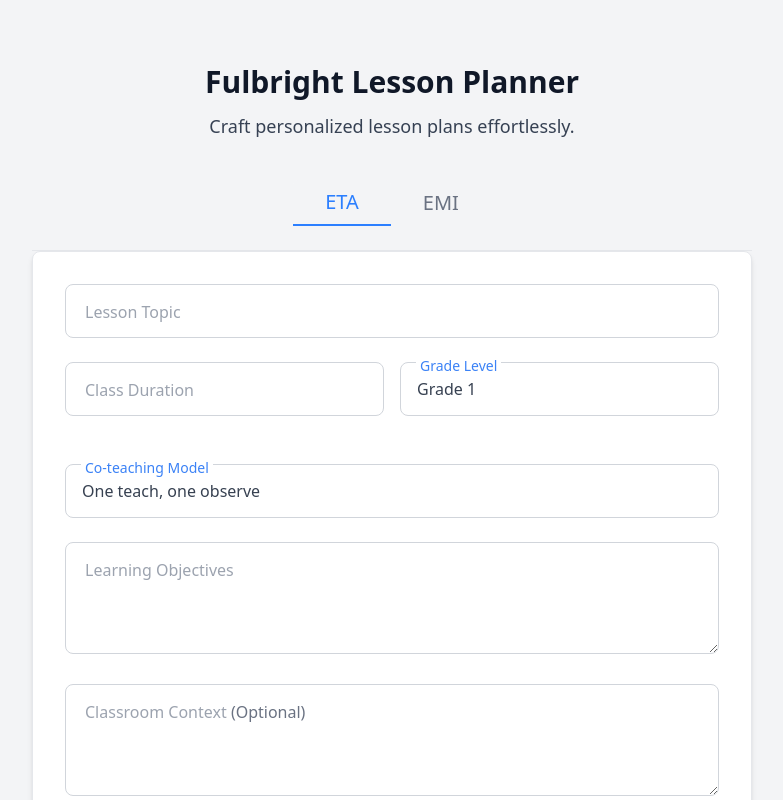
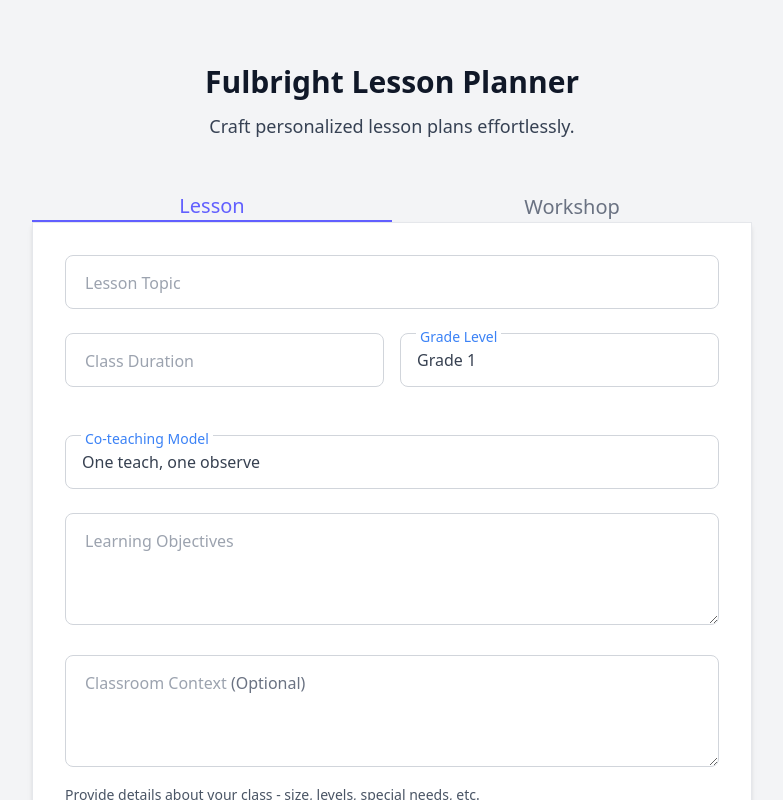
Before and after one commit to larrygrpolanco/ETA-lesson-planner, a SvelteKit app: page / in a window 1280 px wide. Shown: the top 800 px of the page, without its empty margins (248-1031 px from the left). Built offline with nearby package versions, Linux system fonts and the light colour scheme.

Commit message:
Naming Change

```diff
--- a/src/lib/components/EMILessonForm.svelte
+++ b/src/lib/components/EMILessonForm.svelte
@@ -104,11 +104,11 @@
 			navigator.clipboard
 				.writeText(JSON.stringify(finalLessonPlanOutput, null, 2))
 				.then(() => {
-					alert('EMI Lesson plan copied to clipboard!');
+					alert('Workshop plan copied to clipboard!');
 				})
 				.catch((err) => {
 					console.error('Failed to copy: ', err);
-					alert('Failed to copy EMI lesson plan to clipboard.');
+					alert('Failed to copy Workshop plan to clipboard.');
 				});
 		}
 	}
@@ -117,7 +117,7 @@
 <div class="emi-form">
 	<form
 		on:submit|preventDefault={handleSubmit}
-		class="space-y-6 rounded-lg border border-gray-200 bg-white p-8 shadow-md"
+		class="space-y-6 border border-gray-200 bg-white p-8 shadow-md"
 	>
 		<div class="form-group">
 			<div class="input-group">
@@ -209,7 +209,7 @@
 		<div>
 			<button type="submit" class="submit-button" disabled={isLoading}>
 				{#if isLoading}
-					Creating EMI Lesson
+					Creating Workshop Plan
 				{:else}
 					Generate EMI Plan
 				{/if}
--- a/src/lib/components/ETALessonForm.svelte
+++ b/src/lib/components/ETALessonForm.svelte
@@ -104,11 +104,11 @@
 			navigator.clipboard
 				.writeText(JSON.stringify(finalLessonPlanOutput, null, 2))
 				.then(() => {
-					alert('ETA Lesson plan copied to clipboard!');
+					alert('Lesson plan copied to clipboard!');
 				})
 				.catch((err) => {
 					console.error('Failed to copy: ', err);
-					alert('Failed to copy ETA lesson plan to clipboard.');
+					alert('Failed to copy lesson plan to clipboard.');
 				});
 		}
 	}
@@ -117,7 +117,7 @@
 <div class="eta-form">
 	<form
 		on:submit|preventDefault={handleSubmit}
-		class="space-y-6 rounded-lg border border-gray-200 bg-white p-8 shadow-md"
+		class="space-y-6  border border-gray-200 bg-white p-8 shadow-md"
 	>
 		<div class="form-group">
 			<div class="input-group">
@@ -209,9 +209,9 @@
 		<div>
 			<button type="submit" class="submit-button" disabled={isLoading}>
 				{#if isLoading}
-					Creating ETA Lesson
+					Creating Lesson
 				{:else}
-					Generate ETA Plan
+					Generate Lesson Plan
 				{/if}
 			</button>
 		</div>
--- a/src/routes/+page.svelte
+++ b/src/routes/+page.svelte
@@ -1,3 +1,4 @@
+<!-- // src/routes/+page.svelte -->
 <script>
 	import ETALessonForm from '$lib/components/ETALessonForm.svelte';
 	import EMILessonForm from '$lib/components/EMILessonForm.svelte';
@@ -25,33 +26,26 @@
 		</div>
 
 		<!-- Tabs -->
-		<div class="mb-6 flex justify-center">
-			<!-- Removed border-b from here -->
+		<div class="mb-0 flex w-full">
 			<button
-				class="<!-- Rounded top corners --> <!-- Smooth --> <!-- Subtle hover
-				background --> rounded-t-md px-8 py-2 text-xl
-				font-medium transition-colors duration-200 hover:bg-gray-50 focus:outline-none
-				{activeTab === 'eta'
-					? 'border-b-2 border-blue-500 bg-gray-100 text-blue-500' /* Active tab background */
+				class="flex-1 rounded-t-md px-4 pt-3 text-xl font-medium transition-colors
+                duration-200 focus:outline-none {activeTab === 'eta'
+					? 'border-b-2 border-indigo-500 text-indigo-500'
 					: 'text-gray-500 hover:text-gray-700'}"
 				on:click={() => (activeTab = 'eta')}
 			>
-				ETA
+				Lesson
 			</button>
 			<button
-				class="<!-- Rounded top corners --> <!-- Smooth --> <!-- Subtle hover
-				background --> rounded-t-md px-8 py-2 text-xl
-				font-medium transition-colors duration-200 hover:bg-gray-50 focus:outline-none
-				{activeTab === 'emi'
-					? 'border-b-2 border-indigo-500 bg-gray-100 text-indigo-500' /* Active tab background */
+				class="flex-1 rounded-t-md px-4 pt-3 text-xl font-medium transition-colors
+                duration-200 focus:outline-none {activeTab === 'emi'
+					? 'border-b-2 border-indigo-500 text-indigo-500'
 					: 'text-gray-500 hover:text-gray-700'}"
 				on:click={() => (activeTab = 'emi')}
 			>
-				EMI
+				Workshop
 			</button>
 		</div>
-		<div class="border-b border-gray-200"></div>
-		<!-- Added border-b here separately -->
 
 		<!-- ETA Form -->
 		{#if activeTab === 'eta'}
```
